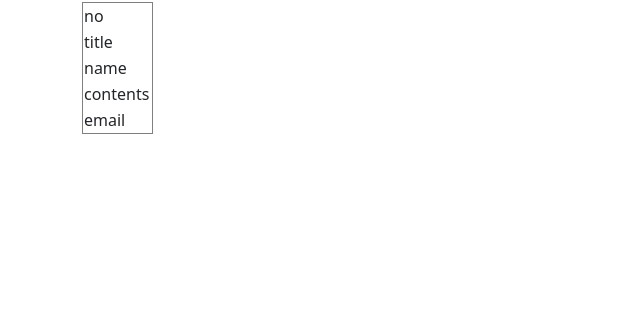
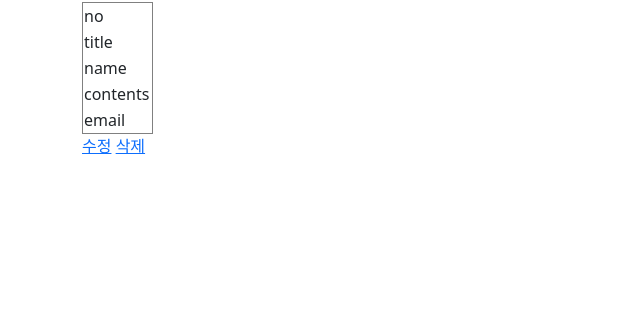
Before and after one commit to kyeon06/django_tutorial_encore, a Django app: template community/templates/community/view_detail.html in a window 1280 px wide. Shown: the part 155-483 px from the top of the page, without its empty margins (0-640 px from the left). Run offline with Django 4.2, Linux system fonts and the light colour scheme; the template is opened without the code that fills it, so the values that code supplies are empty; the visitor is signed in with stand-in values (Sample User, id 1); some libraries are stand-ins or nearby versions.

Commit message:
view_detail에 수정,삭제 버튼 만들기, 내 글이 아닌 경우 403 페이지띄우기

```diff
--- a/community/templates/community/list.html
+++ b/community/templates/community/list.html
@@ -27,6 +27,5 @@ COMMUNITY
     </tbody>
 </table>
 
-<button type="button" class="btn btn-warning" onclick="location.href='/community/write/'" style="float: right;">글
-    작성</button>
+<a type="button" class="btn btn-warning" href="{%url 'community:write'%}" style="float: right;">글 작성</a>
 {% endblock content%}
--- a/community/templates/community/view_detail.html
+++ b/community/templates/community/view_detail.html
@@ -30,4 +30,8 @@ DETAIL
             <td>{{article.email}}</td>
         </tr>
     </table>
+    {% if user.is_active %}
+        <a type="button" href="{%url 'community:update' article.id %}">수정</a>
+        <a type="button" href="{%url 'community:delete' article.id %}">삭제</a>
+    {% endif %}
 {% endblock content%}
--- a/templates/403.html
+++ b/templates/403.html
@@ -1,4 +1,4 @@
-{% extends "base.html" %}
+{% extends "partials/base.html" %}
 
 {% block title %}접근 거부{% endblock %}
 
```
